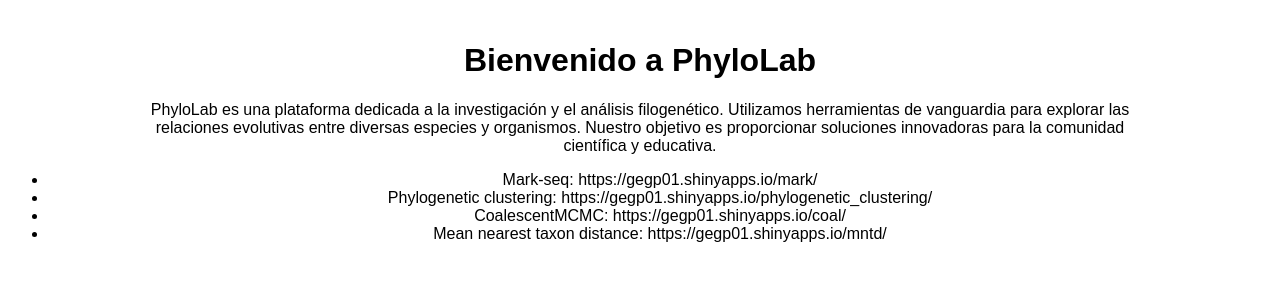
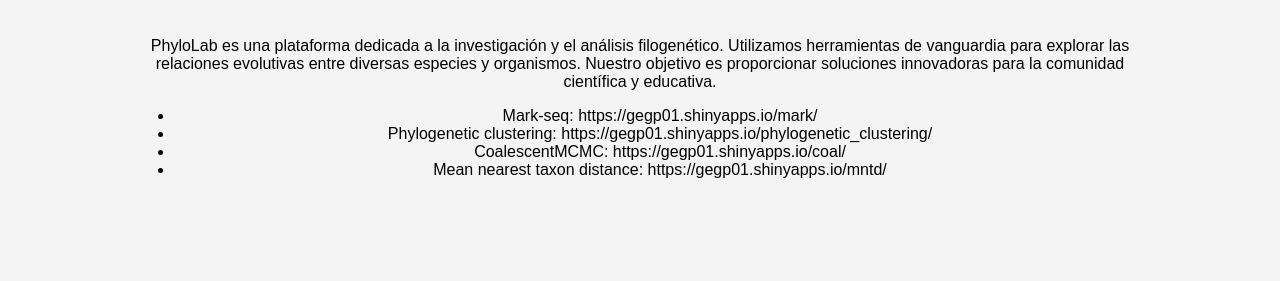
Before and after one commit to gegp01/PhyloLab, a plain HTML site: page docs/index.html in a window 1280 px wide. Shown: the part 253-534 px from the top of the page. Drawn offline with Linux system fonts and the light colour scheme.

Commit message:
Update index.html

```diff
--- a/docs/index.html
+++ b/docs/index.html
@@ -6,6 +6,8 @@
         body {
             font-family: Arial, sans-serif;
             text-align: center;
+            margin-top: 50px;
+            background-color: #f4f4f4;
             margin-top: 50px;
         }
         .container {
@@ -21,10 +23,9 @@
 <body>
     <div class="container">
         <img src="logo_PhyloLab.png" alt="Logo de PhyloLab" class="logo">
-        <h1>Bienvenido a PhyloLab</h1>
         <p>PhyloLab es una plataforma dedicada a la investigación y el análisis filogenético. Utilizamos herramientas de vanguardia para explorar las relaciones evolutivas entre diversas especies y organismos. Nuestro objetivo es proporcionar soluciones innovadoras para la comunidad científica y educativa.</p>
     </div>
-    <div>
+    <div class="container">
          <ul>
             <li>Mark-seq: https://gegp01.shinyapps.io/mark/ </li>
             <li>Phylogenetic clustering: https://gegp01.shinyapps.io/phylogenetic_clustering/</li>
```
